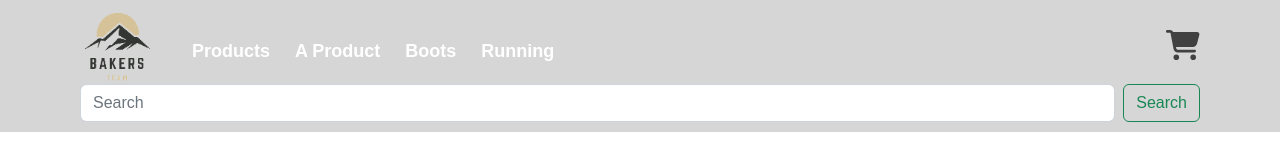
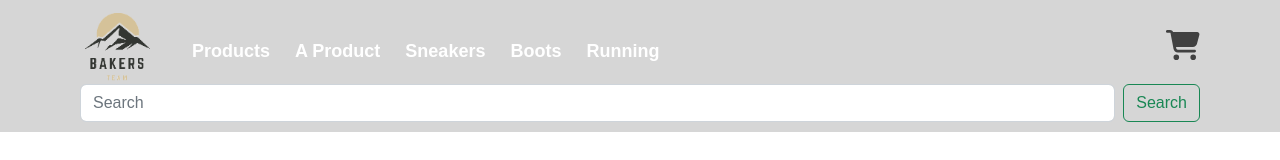
Before and after one commit to Leonumbe/ReactFinalProject-LeoNumbela, a React (Create React App) app: page /detail/1 in a window 1280 px wide. Shown: the top 160 px of the page. Built offline with nearby package versions, Linux system fonts and the light colour scheme.

Commit message:
se agrega catch en detail container para completar estructura, se agrega una categoria Sneaker

```diff
--- a/src/components/ItemDetailContainer/index.jsx
+++ b/src/components/ItemDetailContainer/index.jsx
@@ -7,13 +7,12 @@ import { useParams } from "react-router-dom";
 export default function ItemDetailContainer(){
     const idUrl = useParams().id;
     const [data, setData] = useState([]);
-    console.log(idUrl)
-
+    //console.log(idUrl)
 
     useEffect(() => {
         getProducts(idUrl)
         .then((respuesta) => setData(respuesta))
-
+        .catch((error)=> console.log(error))
     }, [idUrl]);
 
     return(
@@ -21,7 +20,6 @@ export default function ItemDetailContainer(){
             <div className="max-width ">
                 <h1 className="title">Selection</h1>
                 <div className= " d-flex flex-row flex-wrap">
-
                     <CardsSelected
                         key={data.id}
                         id={data.id}
@@ -36,5 +34,4 @@ export default function ItemDetailContainer(){
             </div>
         </section>
     )
-
 }
--- a/src/components/NavBar/index.js
+++ b/src/components/NavBar/index.js
@@ -11,6 +11,7 @@ import Navbar from 'react-bootstrap/Navbar';
 function NavBar(){
     const menu = [  {url:'/', title:'Products'},
                     {url:'/detail/4', title:'A Product'},
+                    {url:'/category/Sneakers', title:'Sneakers'},
                     {url:'/category/Boot', title:'Boots'},
                     {url:'/category/Running', title:'Running'},
                 ]
```
Lines whose indentation alone changed are shown as unchanged.
